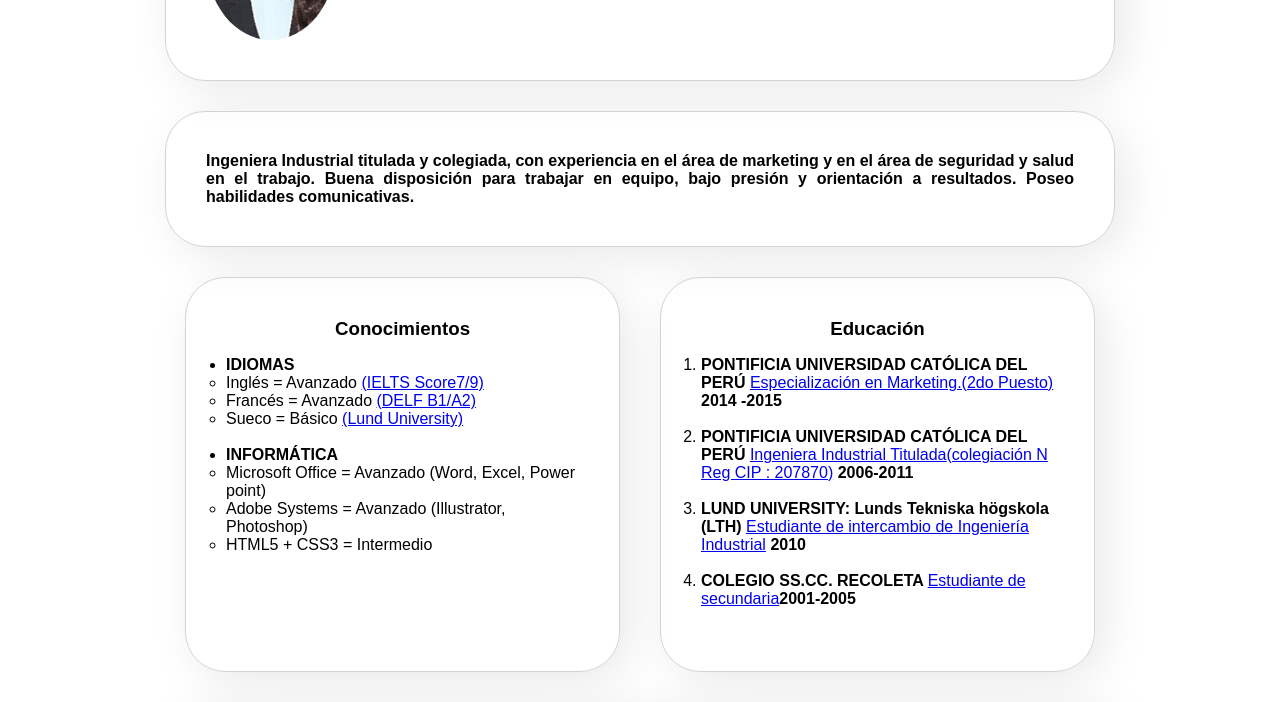
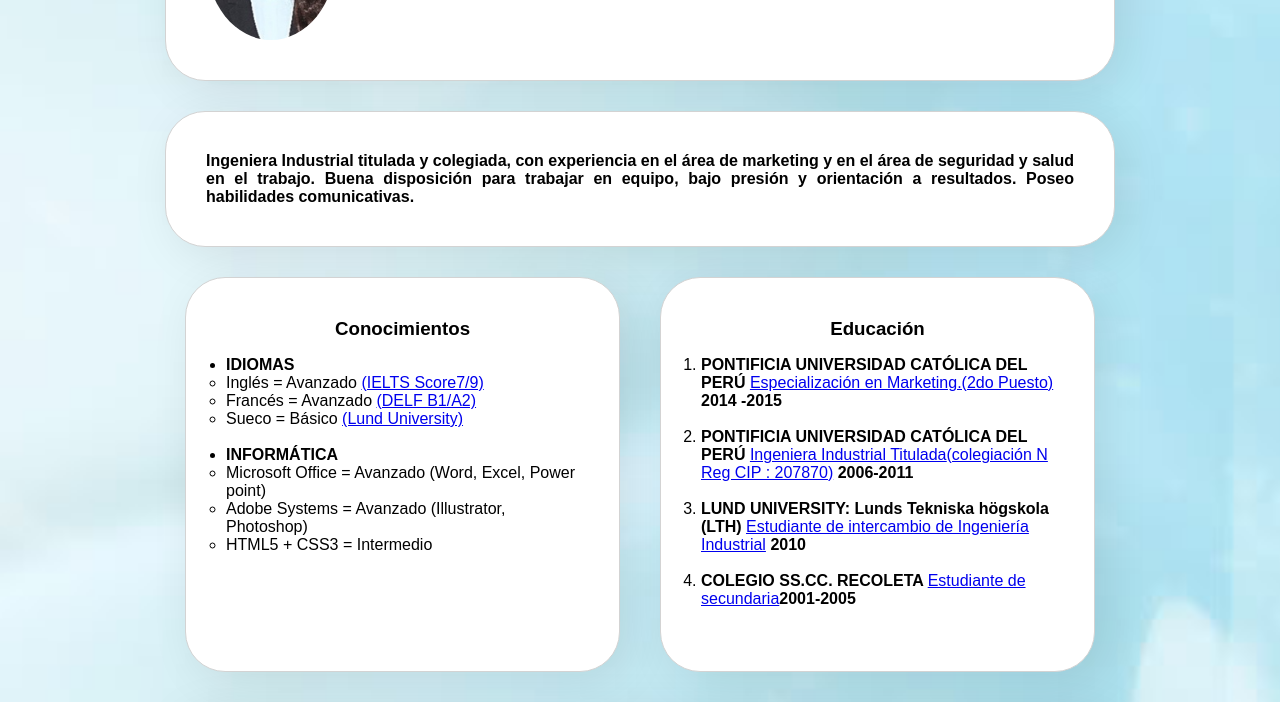
Before and after one commit to juliaigz/cv, a plain HTML site: page index.html in a window 1280 px wide. Shown: the part 172-874 px from the top of the page. Drawn offline with Linux system fonts and the light colour scheme.

Commit message:
fondo de pantalla

```diff
--- a/index.css
+++ b/index.css
@@ -1,3 +1,8 @@
+body {
+    background-image: url(" imagen fondo.jpg");
+    background-size: cover;
+}
+
 .container {
     max-width: 950px;
     margin: auto;
@@ -11,6 +16,7 @@
     overflow: hidden;
     transition: box-shadow .3s;
     box-shadow: 10px 10px 49px -4px rgba(0,0,0,0.1);
+    background-color: white;
 }
 .box-with-shadow:hover {
     box-shadow: 10px 10px 49px -4px rgba(0,0,0,0.4);
```
Also changed, not shown: imagen de fondo.jpg (added), imagen fondo.jpg (added).
